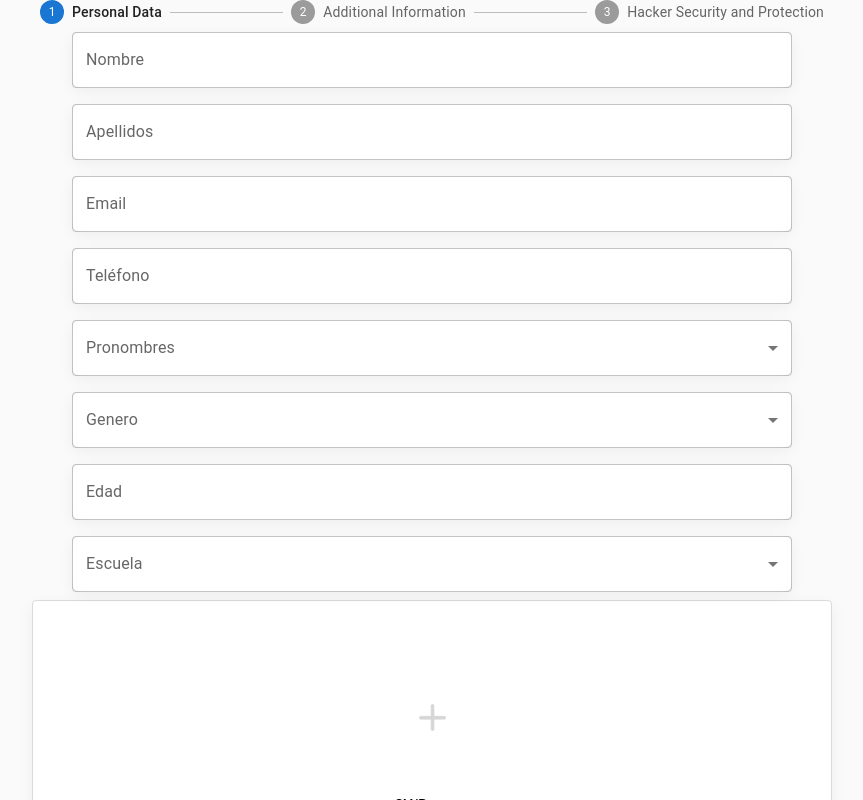
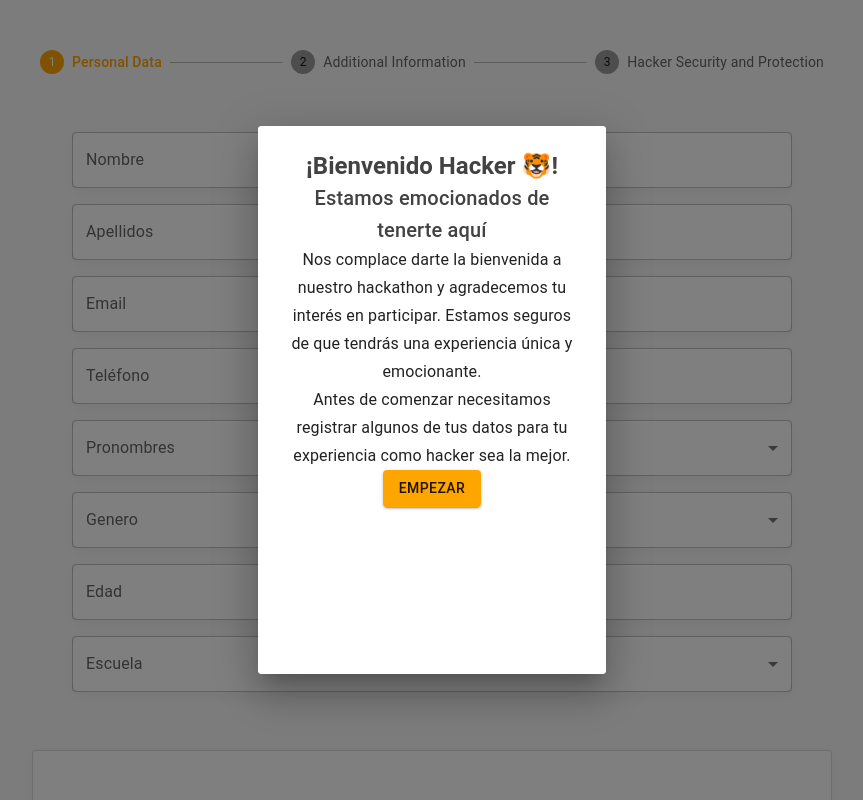
Before and after one commit to Bisontech1/tigre-hacks, a Next.js app: page /dashboard/register in a window 1280 px wide. Shown: the top 800 px of the page, without its empty margins (208-1071 px from the left). Built offline with nearby package versions, Linux system fonts and the light colour scheme.

Commit message:
SignIn & Cambios de diseño a Register

```diff
--- a/app/components/register/HackerSecurity/index.js
+++ b/app/components/register/HackerSecurity/index.js
@@ -13,7 +13,7 @@ const HackerSecurity = (props) => {
     const gridSX = {display:'flex', alignItems:'center'}
 
     return (
-        <Grid container direction="column" alignItems="flex-start">
+        <Grid container direction="column" alignItems="flex-start" sx={{ marginBottom: '100px' }}>
 
             <Grid item xs={12} sx={gridSX}>
                 <Checkbox />
--- a/app/components/register/PersonalData/index.js
+++ b/app/components/register/PersonalData/index.js
@@ -1,8 +1,8 @@
-import {Grid, TextField, FormControl, InputLabel, Select, MenuItem} from '@mui/material'
+import { Grid, TextField, FormControl, InputLabel, Select, MenuItem, Typography } from '@mui/material'
 import PDFDropzone from '../PdfDropzone';
 
 const PersonalData = (props) => {
-    const {gender, setGender, pronoun, setPronoun, universities, setUniversities, handleUniversityChange, selectedUniversity} = props;
+    const { gender, setGender, pronoun, setPronoun, universities, setUniversities, handleUniversityChange, selectedUniversity } = props;
     return (
         <>
             <Grid container
@@ -99,9 +99,19 @@ const PersonalData = (props) => {
                         )}
                     </FormControl>
                 </Grid>
-                <Grid container justifyContent='center' alignItems='center'>
+                <Grid container justifyContent='center' alignItems='center' sx={{ margin: '50px 0px' }}>
                     <Grid item sx={{ width: '100%' }}>
                         <PDFDropzone />
+                    </Grid>
+                    <Grid item sx={{ width: '100%', display: 'flex', flexDirection: 'column', alignItems:'center', color:'#868686', '& a': { color: 'orange' } }}>
+                        <Typography>
+                            ¿No tienes un CV/Résumé? Aprende a crear el tuyo con &nbsp;
+                            <a>Proyecto Nutria</a>
+                        </Typography>
+                        <Typography>
+                            ó Escucha el Podcast de &nbsp;
+                             <a>Hireline.io & Don Chambitas</a>
+                        </Typography>
                     </Grid>
                 </Grid>
             </Grid>
--- /dev/null
+++ b/app/components/register/WelcomeDialog/index.css
@@ -0,0 +1,23 @@
+.paper{
+    background-color: #fff;
+    padding: 24px;
+    display: flex;
+    flex-direction: column;
+    align-items: center;
+    box-shadow: 0px 10px 39px 0px rgba(0,0,0,0.1);
+    height:500px;
+    width: 300px;
+    border:0;
+}
+
+.paper > *{
+    margin: 10px 0;
+    text-align: center;
+}
+
+.modal{
+    display: flex;
+    align-items: flex-start;
+    justify-content: center;
+    margin-top: 30px;
+}
--- /dev/null
+++ b/app/components/register/WelcomeDialog/index.js
@@ -0,0 +1,34 @@
+import React, { useState } from 'react';
+import Dialog from '@mui/material/Dialog';
+import Button from '@mui/material/Button';
+import Fade from '@mui/material/Fade';
+import { Typography } from '@mui/material';
+import './index.css'
+
+const WelcomeDialog = () => {
+  const [open, setOpen] = useState(true);
+
+  const handleClose = () => {
+    setOpen(false);
+  };
+
+  return (
+    <Dialog
+      open={open}
+      onClose={handleClose}
+      className="dialog"
+    >
+      <Fade in={open}>
+        <div className="paper">
+          <Typography variant="h5" sx={{ fontWeight: '600', color: '#424242' }}>¡Bienvenido Hacker 🐯!</Typography>
+          <Typography variant="h6" sx={{ color: '#424242' }}>Estamos emocionados de tenerte aquí</Typography>
+          <Typography variant="subtitle1" sx={{ color: '#000000de' }}>Nos complace darte la bienvenida a nuestro hackathon y agradecemos tu interés en participar. Estamos seguros de que tendrás una experiencia única y emocionante.</Typography>
+          <Typography variant="subtitle1" sx={{ color: '#000000de' }}>Antes de comenzar necesitamos registrar algunos de tus datos para tu experiencia como hacker sea la mejor.</Typography>
+          <Button variant="contained" color="primary" onClick={handleClose}>Empezar</Button>
+        </div>
+      </Fade>
+    </Dialog>
+  );
+};
+
+export default WelcomeDialog;
--- a/app/dashboard/login/page.js
+++ b/app/dashboard/login/page.js
@@ -1,6 +1,8 @@
+"use client";
+import SignIn from "../../components/Login/SignIn";
 const Login = () => {
     return (
-        <h1>Login</h1>
+        <SignIn/>
     )
 }
-return Login;
+export default Login;
--- a/app/dashboard/register/page.js
+++ b/app/dashboard/register/page.js
@@ -8,11 +8,13 @@ import {
     Grid,
     Button
 } from '@mui/material';
+import { createTheme, ThemeProvider } from '@mui/material/styles';
 
 import './index.css'
 import PersonalData from '../../components/register/PersonalData';
 import AdditionalInfo from '../../components/register/AdditionalInfo';
 import HackerSecurity from '../../components/register/HackerSecurity';
+import WelcomeModal from '../../components/register/WelcomeDialog';
 
 const PersonalDataForm = () => {
     const [gender, setGender] = useState('');
@@ -36,6 +38,46 @@ const PersonalDataForm = () => {
             });
     }, []);
 
+    const theme = createTheme({
+        status: {
+            danger: '#e53e3e',
+        },
+        palette: {
+            primary: {
+                main: '#FFA500',
+                darker: '#053e85',
+            },
+            secondary: {
+                main: '#306de0'
+            },
+            neutral: {
+                main: '',
+                contrastText: '#fff',
+            },
+        },
+    });
+
+    const stepperStyle = {
+        margin: '50px 0px',
+        '& .MuiStepLabel-root .Mui-completed': {
+            color: 'orange', // circle color (COMPLETED)
+        },
+        '& .MuiStepLabel-label.Mui-completed.MuiStepLabel-alternativeLabel':
+        {
+            color: 'black', // Just text label (COMPLETED)
+        },
+        '& .MuiStepLabel-root .Mui-active': {
+            color: 'orange', // circle color (ACTIVE)
+        },
+        '& .MuiStepLabel-label.Mui-active.MuiStepLabel-alternativeLabel':
+        {
+            color: 'white', // Just text label (ACTIVE)
+        },
+        '& .MuiStepLabel-root .Mui-active .MuiStepIcon-text': {
+            fill: 'white', // circle's number (ACTIVE)
+        },
+    }
+
     const handleUniversityChange = event => {
         const value = event.target.value;
         setSelectedUniversity(value);
@@ -56,6 +98,11 @@ const PersonalDataForm = () => {
     const handleBack = () => {
         setActiveStep(activeStep - 1);
     };
+
+    const handleRegistration = () =>{
+        //TODO
+    }
+
 
     const getStepContent = (step) => {
         switch (step) {
@@ -99,6 +146,8 @@ const PersonalDataForm = () => {
 
     return (
         <div className='container'>
+            <ThemeProvider theme={theme}>
+                <WelcomeModal />
                 <Box
                     component="form"
                     sx={{
@@ -111,7 +160,7 @@ const PersonalDataForm = () => {
                     autoComplete="off"
                 >
 
-                <Stepper activeStep={activeStep}>
+                    <Stepper activeStep={activeStep} sx={stepperStyle}>
                         <Step>
                             <StepLabel>Personal Data</StepLabel>
                         </Step>
@@ -123,11 +172,10 @@ const PersonalDataForm = () => {
                         </Step>
                     </Stepper>
                     {getStepContent(activeStep)}
-                <Grid container justifyContent="space-between">
+                    <Grid container justifyContent="space-between" sx={{ marginTop: '100px' }}>
                         <Grid item>
                             {activeStep <= 0 ? null :
-
-                            <Button onClick={handleBack}>
+                                <Button color="secondary" onClick={handleBack}>
                                     Atras
                                 </Button>
                             }
@@ -135,14 +183,24 @@ const PersonalDataForm = () => {
                         <Grid item>
                             {activeStep >= 2 ? null :
 
-                            <Button onClick={handleNext}>
+                                <Button color="secondary" onClick={handleNext}>
                                     Siguiente
                                 </Button>
+                            }
+
+                            {activeStep >= 2 ?
+                                <Button color="secondary" onClick={handleRegistration}>
+                                    Finalizar Registro
+                                </Button>
+                                :
+                                null
                             }
 
                         </Grid>
                     </Grid>
                 </Box>
+            </ThemeProvider>
+
         </div>
     );
 };
```
Also changed, not shown: app/components/Login/SignIn/index.js (added, +109 -0 lines). Lines whose indentation alone changed are shown as unchanged.
